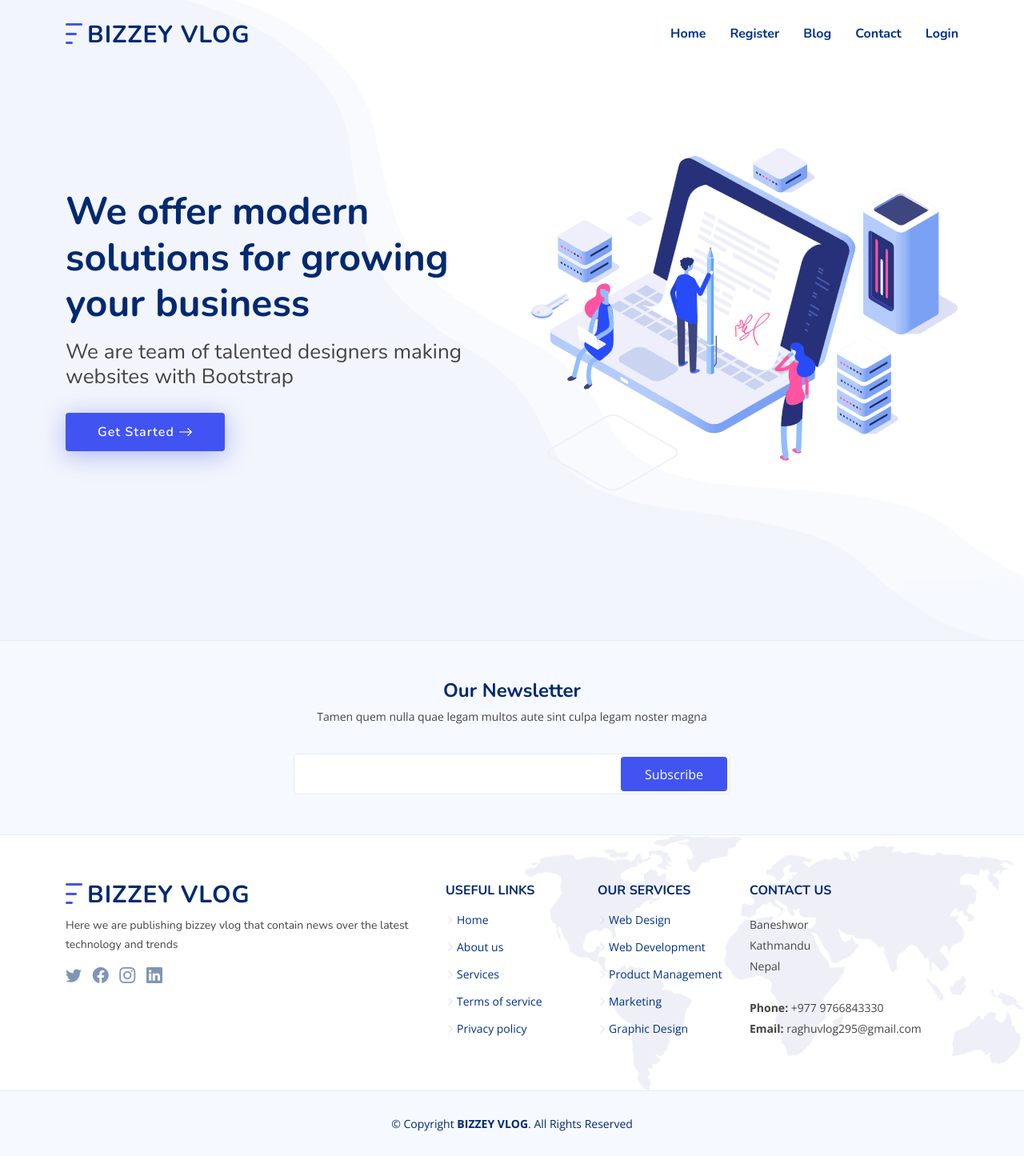
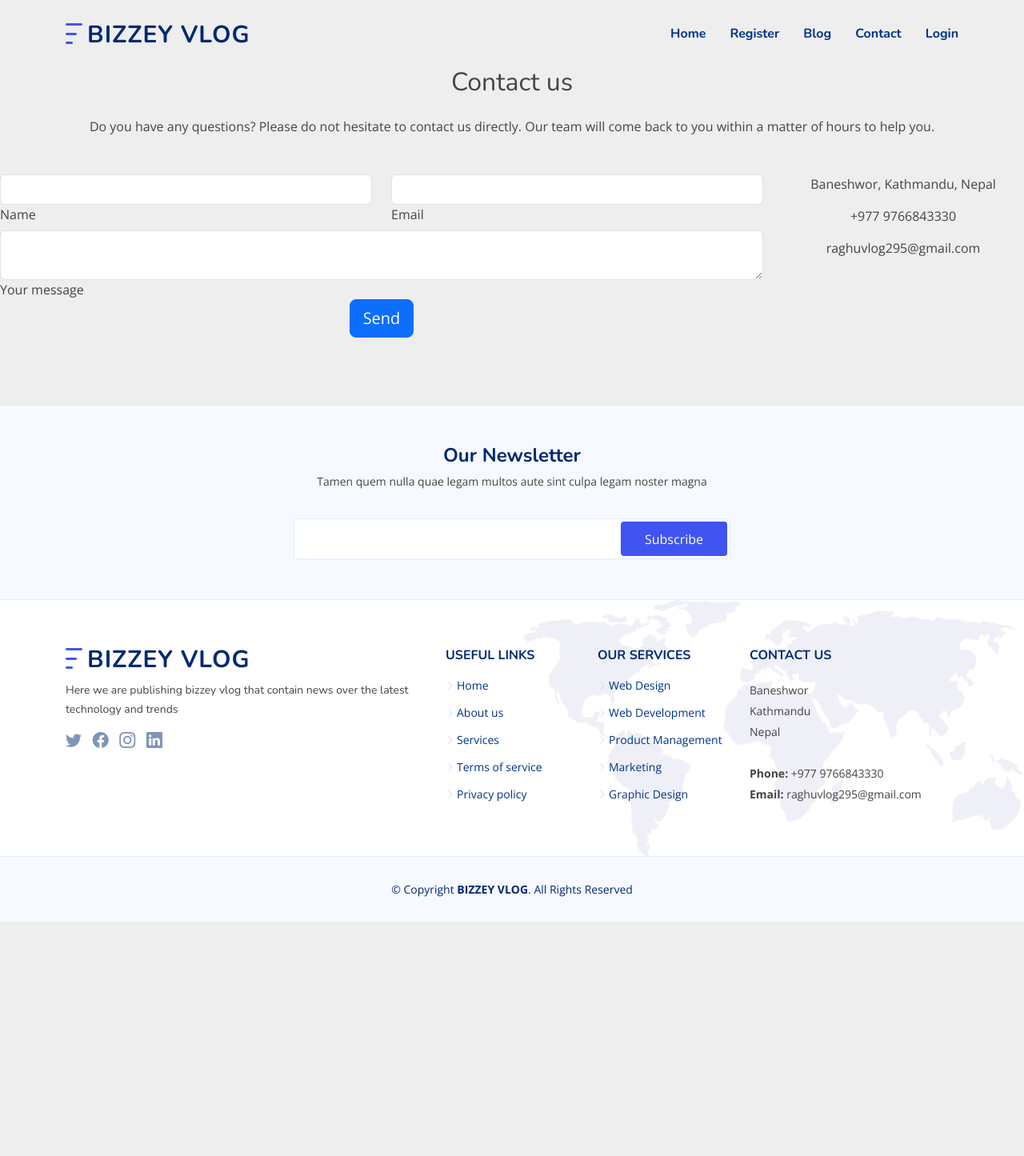
Before and after one commit to raghu295/BIZZEY_BLOG, a Django app: page /contact in a window 1280 px wide. Shown: the whole page at 80% size. After the commit the page ends 1152 px from the top, so only its background shows below. Run offline with Django 4.2, Linux system fonts and the light colour scheme; some libraries are stand-ins or nearby versions.

Commit message:
Contact page completed

```diff
--- a/blog/admin.py
+++ b/blog/admin.py
@@ -1,5 +1,5 @@
 from django.contrib import admin
-from blog.models import Profile, Blog
+from blog.models import Profile, Blog, Contact
 
 # Register your models here.
 
@@ -7,3 +7,5 @@
 
 admin.site.register(Profile)
 admin.site.register(Blog)
+
+admin.site.register(Contact)
--- a/blog/urls.py
+++ b/blog/urls.py
@@ -14,4 +14,5 @@
     path('blog-remove/<int:blog_id>', blog_delete, name="blog_delete_page"),
     path('blog-update/<int:blog_id>', blog_update, name="blog_update_page"),
     path('profile', profile_page, name="profile_page"),
+    path('emailform', EmailView.as_view(), name="email_form"),
 ]
--- a/blog/views.py
+++ b/blog/views.py
@@ -7,6 +7,9 @@
 from django.contrib.auth.decorators import login_required
 from django.core.paginator import Paginator
 from django.contrib.admin.views.decorators import user_passes_test
+from blog.emailform import EmailForm
+from django.views.generic.edit import FormView
+from .models import Contact
 
 # Create your views here.
 
@@ -60,11 +63,11 @@
             messages.error(request, "Password and Confirm password does not match")
             return redirect("register")
 
-        if User.objects.filter(email = email_id).exists():
+        if User.objects.filter(email=email_id).exists():
             messages.error(request, message="Email already exists")
             return redirect("register")
 
-        # insert profile to databse
+        # insert profile to database
         user_data = {"username": email_id, "email": email_id, "password": password}
         user = User.objects.create(**user_data)
         user.set_password(password)
@@ -79,8 +82,29 @@
     return render(request, "about.html")
 
 def contact(request):
-    # get vlaue on session
-    print("request.session:", request.session.get("blog"))
+    if request.method == "POST":
+        name = request.POST.get("name")
+        email = request.POST.get("email")
+        message = request.POST.get("message")
+
+        if name:
+            contact.name = name
+
+        if email:
+            contact.email = email
+
+        if message:
+            contact.message = message
+
+
+        # Save the contact data to the database
+        contact_data = {"name": name, "email": email, "message": message}
+        print(contact_data)
+        Contact.objects.create(**contact_data)
+        messages.info(request, message="We have received your message and will get back to you shortly")
+        return redirect("contact")
+
+    # get value on session
     return render(request, "contact.html")
 
 
@@ -106,6 +130,7 @@
         title = request.POST.get("title")
         content = request.POST.get("content")
         blog_image = request.FILES.get("blog_image")
+        print(blog_image)
         image_url = save_file(request, blog_image)
         blog_data = {"title": title, "description": content, "image": image_url, "user": request.user}
         print(blog_data)
@@ -180,3 +205,19 @@
             return redirect("profile_page")
     context = {"profile": profile}
     return render(request, "profile.html", context)
+
+
+
+
+
+
+class EmailView(FormView):
+    template_name = 'emailform.html'
+    form_class = EmailForm
+    success_url = '/'
+
+    def form_valid(self, form):
+        # This method is called when valid form data has been POSTed.
+        # It should return an HttpResponse.
+        print("form.cleaned_data:", form.cleaned_data)
+        return super().form_valid(form)
--- a/production_run.txt
+++ b/production_run.txt
@@ -12,3 +12,5 @@
 FINAL PRODUCTION COMMAND:
 """
 gunicorn BIZZEY_BLOG.wsgi -- workers=3 --threads=4 --logfile=logger_blog.log
+
+"""
--- a/templates/contact.html
+++ b/templates/contact.html
@@ -1,29 +1,95 @@
 {% extends 'base.html' %}
 {% load static %}
 {% block content %}
-<!-- ======= Contact Section ======= -->
-  <section id="hero" class="hero d-flex align-items-center">
+<!--Section: Contact v.2-->
+<section class="vh-150" style="background-color: #eee;">
+    <h2 class="h1-responsive font-weight-bold text-center my-4">Contact us</h2>
+    <p class="text-center w-responsive mx-auto mb-5">Do you have any questions? Please do not hesitate to contact us directly. Our team will come back to you within
+        a matter of hours to help you.</p>
 
-    <div class="container">
-      <div class="row">
-        <div class="col-lg-6 d-flex flex-column justify-content-center">
-          <h1 data-aos="fade-up">We offer modern solutions for growing your business</h1>
-          <h2 data-aos="fade-up" data-aos-delay="400">We are team of talented designers making websites with Bootstrap</h2>
-          <div data-aos="fade-up" data-aos-delay="600">
-            <div class="text-center text-lg-start">
-              <a href="#about" class="btn-get-started scrollto d-inline-flex align-items-center justify-content-center align-self-center">
-                <span>Get Started</span>
-                <i class="bi bi-arrow-right"></i>
-              </a>
-            </div>
-          </div>
+    <div class="row">
+          {% for message in messages %}
+                <div class="alert alert-warning">
+                  <a class="close" href="#" data-dismiss ="alert">x</a>
+                  {{ message }}
+                </div>
+                {% endfor %}
+
+        <!--Grid column-->
+        <div class="col-md-9 mb-md-0 mb-5">
+            <form id="contact-form" name="contact-form" action="{% url 'contact' %}" method="POST">
+
+                {% csrf_token %}
+
+                <!--Grid row-->
+                <div class="row">
+
+                    <!--Grid column-->
+                    <div class="col-md-6">
+                        <div class="md-form mb-0">
+                            <input type="text" id="name" name="name" class="form-control">
+                            <label for="name" class="form-label">Name</label>
+                        </div>
+                    </div>
+                    <!--Grid column-->
+
+                    <!--Grid column-->
+                    <div class="col-md-6">
+                        <div class="md-form mb-0">
+                            <input type="text" id="email" name="email" class="form-control">
+                            <label for="email" class="form-label">Email</label>
+                        </div>
+                    </div>
+                    <!--Grid column-->
+
+                </div>
+                <!--Grid row-->
+
+                <!--Grid row-->
+                <div class="row">
+
+                    <!--Grid column-->
+                    <div class="col-md-12">
+
+                        <div class="md-form">
+                            <textarea type="text" id="message" name="message" rows="2" class="form-control md-textarea"></textarea>
+                            <label for="message">Your message</label>
+                        </div>
+
+                         <div class="d-flex justify-content-center mx-4 mb-3 mb-lg-4">
+                      <button type="submit" class="btn btn-primary btn-lg">Send</button>
+                    </div>
+
+                    </div>
+                </div>
+                <!--Grid row-->
+
+            </form>
+
         </div>
-        <div class="col-lg-6 hero-img" data-aos="zoom-out" data-aos-delay="200">
-          <img src="{% static 'img/hero-img.png' %}" class="img-fluid" alt="">
+        <!--Grid column-->
+
+        <!--Grid column-->
+        <div class="col-md-3 text-center">
+            <ul class="list-unstyled mb-0">
+                <li><i class="fas fa-map-marker-alt fa-2x"></i>
+                    <p>Baneshwor, Kathmandu, Nepal</p>
+                </li>
+
+                <li><i class="fas fa-phone mt-4 fa-2x"></i>
+                    <p>+977 9766843330</p>
+                </li>
+
+                <li><i class="fas fa-envelope mt-4 fa-2x"></i>
+                    <p>raghuvlog295@gmail.com</p>
+                </li>
+            </ul>
         </div>
-      </div>
+        <!--Grid column-->
+
     </div>
 
-  </section><!-- End Hero -->
+</section>
+<!--Section: Contact v.2-->
 
 {% endblock %}
```
Also changed, not shown: blog/emailform.py (added, +7 -0 lines), blog/models.py (+12 -0 lines), templates/emailform.html (added, +35 -0 lines), blog/migrations/0002_contact.py (added), static/blog-media/75430258_579917012817332_5650032277837099583_n.jpg (added), static/blog-media/CamScanner 01-11-2023 22.19.jpg (added), 1 other file.
